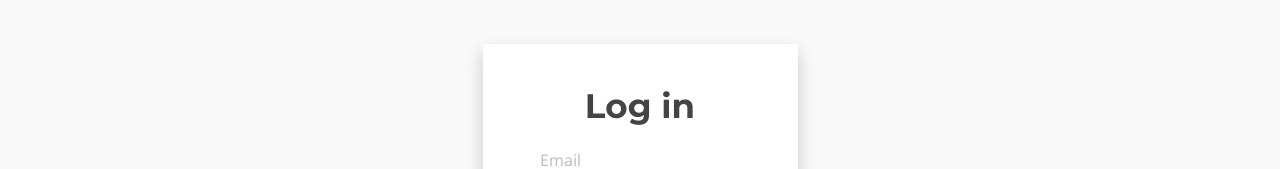
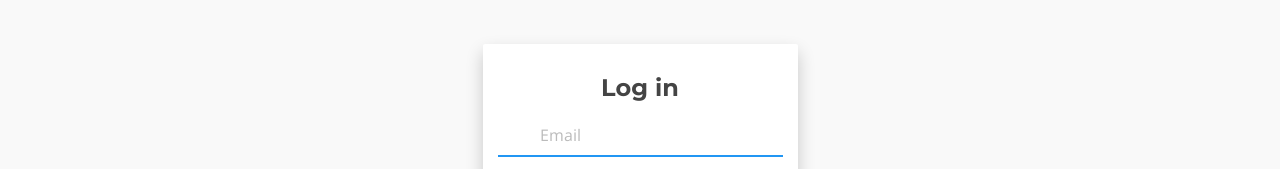
Before and after one commit to sahat/instagram-hackhands, a plain HTML site: page index.html at #/login in a window 1280 px wide. Shown: the part 180-349 px from the top of the page. Drawn offline with nearby package versions, Linux system fonts and the light colour scheme; some icons are missing.

Commit message:
use h4 tags for login/signup headings

```diff
--- a/views/login.html
+++ b/views/login.html
@@ -2,7 +2,7 @@
     <div class="center-form panel">
       <div class="panel-body">
 
-        <h3 class="text-center"><i class="ion-log-in"></i> Log in</h3>
+        <h4 class="text-center"><i class="ion-log-in"></i> Log in</h4>
 
         <form method="post" ng-submit="emailLogin()" name="loginForm">
           <div class="form-group has-feedback">
```
Also changed, not shown: views/signup.html (+1 -1 lines).
